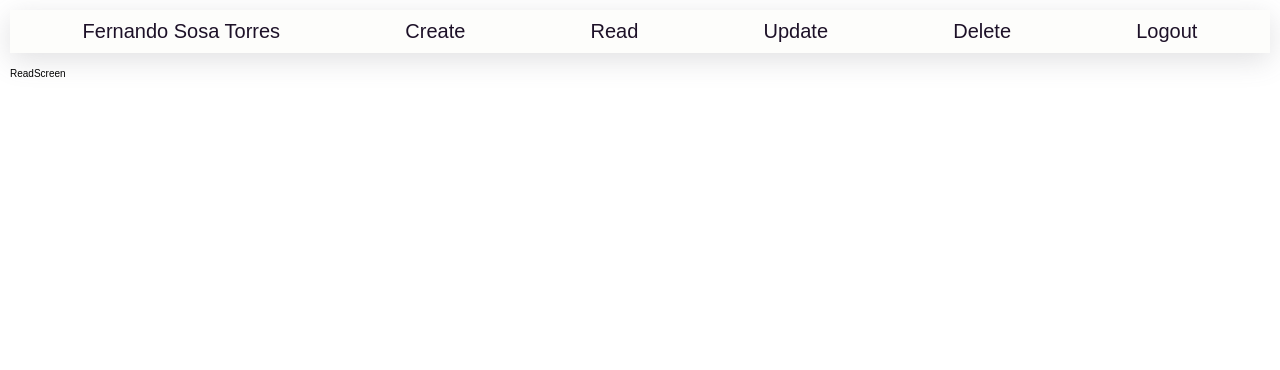
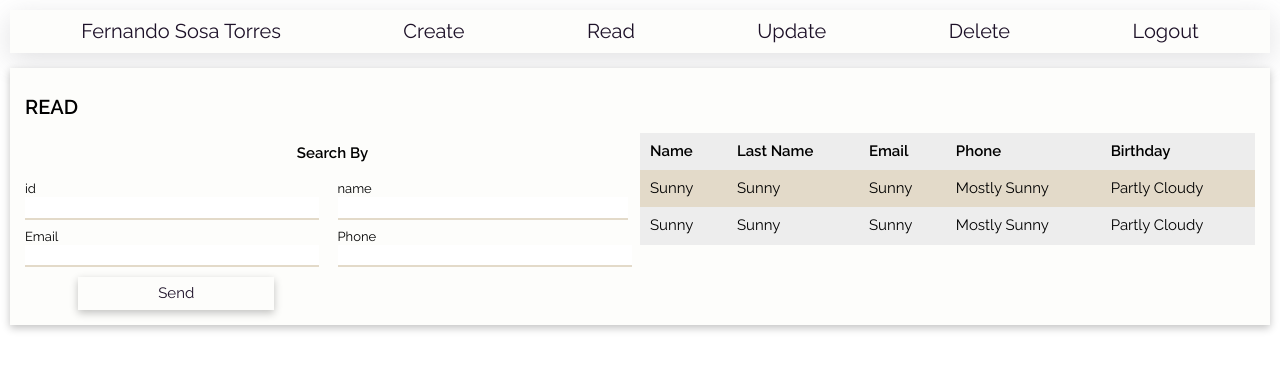
Before and after one commit to Fernando-uif/CRUD-Page, a React (Vite) app: page /read in a window 1280 px wide. Shown: the top 370 px of the page. Built offline with nearby package versions, Linux system fonts and the light colour scheme.

Commit message:
agregando pestania general de read

```diff
--- a/index.html
+++ b/index.html
@@ -1,13 +1,20 @@
 <!DOCTYPE html>
 <html lang="en">
+
 <head>
   <meta charset="UTF-8" />
   <link rel="icon" type="image/svg+xml" href="/src/favicon.svg" />
+  <link rel="preconnect" href="https://fonts.googleapis.com">
+  <link rel="preconnect" href="https://fonts.gstatic.com" crossorigin>
+  <link href="https://fonts.googleapis.com/css2?family=Raleway:ital,wght@0,300;0,400;0,500;0,600;1,100&display=swap"
+    rel="stylesheet">
   <meta name="viewport" content="width=device-width, initial-scale=1.0" />
   <title>Vite App</title>
 </head>
+
 <body>
   <div id="root"></div>
   <script type="module" src="/src/main.jsx"></script>
 </body>
+
 </html>
--- a/src/components/Create/CreateScreen.jsx
+++ b/src/components/Create/CreateScreen.jsx
@@ -1,42 +1,42 @@
 import React from "react";
 import "../../sass/layout/createForm.scss";
-import "../../sass/components/buttons.scss";
 export const CreateScreen = () => {
   return (
     <>
       <section className="createCard">
+        <h1>create</h1>
         <form action="" className="createCard__form">
           <div>
-            <label htmlFor="nombre">nombre</label>
-            <input className="createCard__input" id="nombre" type="text" />
+            <label htmlFor="nombre">name</label>
+            <input className="createCard__input" autoComplete="off"  id="nombre" type="text" />
           </div>
           <div>
             <label htmlFor="lastName">last name</label>
-            <input className="createCard__input" id="lastName" type="text" />
+            <input className="createCard__input" autoComplete="off" id="lastName" type="text" />
           </div>
           <div>
             <label htmlFor="email">email</label>
-            <input className="createCard__input" id="email" type="text" />
+            <input className="createCard__input" autoComplete="off" id="email" type="text" />
           </div>
           <div>
             <label htmlFor="password">password</label>
             <input
-              className="createCard__input"
+              className="createCard__input" autoComplete="off"
               id="password"
               type="password"
             />
           </div>
           <div>
             <label htmlFor="phone">phone</label>
-            <input className="createCard__input" id="phone" type="text" />
+            <input className="createCard__input" autoComplete="off" id="phone" type="text" />
           </div>
           <div>
             <label htmlFor="addres">address</label>
-            <input className="createCard__input" id="addres" type="text" />
+            <input className="createCard__input" autoComplete="off" id="addres" type="text" />
           </div>
           <div>
             <label htmlFor="date">birthday</label>
-            <input className="createCard__input" id="date" type="date" />
+            <input className="createCard__input" autoComplete="off" id="date" type="date" />
           </div>
           <div>
             <label htmlFor="genre">genre</label>
--- a/src/components/Read/ReadScreen.jsx
+++ b/src/components/Read/ReadScreen.jsx
@@ -1,7 +1,62 @@
-import React from 'react'
+import React from "react";
+import "../../sass/layout/readResults.scss";
+import { Results } from "./Results";
 
 export const ReadScreen = () => {
   return (
-    <div>ReadScreen</div>
-  )
-}
+    <div className="readCard">
+      <h1>read</h1>
+      <section className="readCard__secondCard">
+        <div>
+          <h2>Search by</h2>
+          <div className="readCard__search">
+            <div>
+              <label htmlFor="readCard-id">id</label>
+              <input
+                autoComplete="off"
+                className="readCard__input"
+                id="readCard-id"
+                type="text"
+              />
+            </div>
+
+            <div>
+              <label htmlFor="readCard-search">name</label>
+              <input
+                autoComplete="off"
+                className="readCard__input"
+                id="readCard-search"
+                type="search"
+              />
+            </div>
+            <div>
+              <label htmlFor="readCard-email">Email</label>
+              <input
+                autoComplete="off"
+                className="readCard__input"
+                id="readCard-email"
+                type="email"
+              />
+            </div>
+            <div>
+              <label htmlFor="readCard-phone">Phone</label>
+              <input
+                autoComplete="off"
+                className="readCard__input"
+                id="readCard-phone"
+                type="phone"
+              />
+            </div>
+
+            <div className="createCard__sendButton">
+              <span>Send</span>
+            </div>
+          </div>
+        </div>
+        <div className="readCard__results">
+          <Results />
+        </div>
+      </section>
+    </div>
+  );
+};
--- /dev/null
+++ b/src/components/Read/Results.jsx
@@ -0,0 +1,33 @@
+import React from "react";
+import "../../sass/layout/readResults.scss";
+export const Results = () => {
+  return (
+    <>
+      <table className="readCard__table">
+        <tbody>
+          <tr>
+            <th>name</th>
+            <th>last name</th>
+            <th>email</th>
+            <th>phone</th>
+            <th>Birthday</th>
+          </tr>
+          <tr>
+            <td>Sunny</td>
+            <td>Sunny</td>
+            <td>Sunny</td>
+            <td>Mostly sunny</td>
+            <td>Partly cloudy</td>
+          </tr>
+          <tr>
+            <td>Sunny</td>
+            <td>Sunny</td>
+            <td>Sunny</td>
+            <td>Mostly sunny</td>
+            <td>Partly cloudy</td>
+          </tr>
+        </tbody>
+      </table>
+    </>
+  );
+};
--- /dev/null
+++ b/src/sass/abstract/generalMixin.scss
@@ -0,0 +1,27 @@
+@import "../abstract/variables.scss";
+
+@mixin inputText {
+  border: 0.2rem solid $tertiary-color;
+  width: 96%;
+  display: block;
+  margin: 0;
+  border-top: none;
+  border-left: none;
+  border-right: none;
+  font-size: 1.6rem;
+  text-transform: capitalize;
+  &:focus{
+    outline: none;
+  }
+}
+
+@mixin card($padding:1.5rem) {
+  box-shadow: rgba(0, 0, 0, 0.24) 0px 3px 8px;
+  padding: $padding;
+  margin-bottom: 5rem;
+  background-color: lighten($tertiary-color, 15);
+}
+
+@mixin labelInputs {
+ font-size:1.3rem;
+}
--- a/src/sass/abstract/mixins.scss
+++ /dev/null
@@ -1,13 +0,0 @@
-@import "../../sass/abstract/variables.scss";
-
-@mixin inputText {
-  border: 0.2rem solid $primary-color;
-   width: 96%;
-  display: block;
-  margin: 0;
-  border-top: none;
-  border-left: none;
-  border-right: none;
-  font-size: 1.6rem;
-text-transform: capitalize;
-}
--- a/src/sass/base/base.component.scss
+++ b/src/sass/base/base.component.scss
@@ -8,14 +8,14 @@
 html {
   font-size: 10px;
 }
-label{
-  display:block;
+label {
+  display: block;
 }
 body {
-  font-family: sans-serif;
+  font-family: "Raleway", sans-serif;
   box-sizing: border-box;
-  min-height:100vh;
-  padding:1rem;
+  min-height: 100vh;
+  padding: 1rem;
 }
 /*! normalize.css v8.0.1 | MIT License | github.com/necolas/normalize.css */
 
@@ -27,7 +27,7 @@ body {
  * 2. Prevent adjustments of font size after orientation changes in iOS.
  */
 
- html {
+html {
   line-height: 1.15; /* 1 */
   -webkit-text-size-adjust: 100%; /* 2 */
 }
@@ -193,7 +193,8 @@ textarea {
  */
 
 button,
-input { /* 1 */
+input {
+  /* 1 */
   overflow: visible;
 }
 
@@ -203,7 +204,8 @@ input { /* 1 */
  */
 
 button,
-select { /* 1 */
+select {
+  /* 1 */
   text-transform: none;
 }
 
@@ -366,3 +368,7 @@ template {
 [hidden] {
   display: none;
 }
+
+label {
+  font-size: 1.3rem;
+}
--- a/src/sass/components/navBar.scss
+++ b/src/sass/components/navBar.scss
@@ -27,7 +27,7 @@
     border-top:none;
     border-left:none;
     border-right:none;
-    border-bottom: 0.2rem solid $secondary-color;
+    border-bottom: 0.2rem solid darken($tertiary-color,10);
     left: 0;
     height: .01rem;
     transform-origin: center;
--- a/src/sass/layout/createForm.scss
+++ b/src/sass/layout/createForm.scss
@@ -1,11 +1,11 @@
 @import "../abstract/variables.scss";
-@import "../abstract/mixins.scss";
+@import "../abstract/generalMixin.scss";
 
 .createCard {
-  box-shadow: rgba(0, 0, 0, 0.24) 0px 3px 8px;
-  padding:1.5rem;
-  margin-bottom: 5rem;
-  background-color: lighten($tertiary-color,15);
+  &  h1 {
+    text-transform: uppercase;
+  }
+  @include card(1.5rem);
   &__form {
     display: grid;
     grid-template-columns: repeat(2, 1fr);
--- /dev/null
+++ b/src/sass/layout/readResults.scss
@@ -0,0 +1,43 @@
+@import "../abstract/generalMixin.scss";
+@import '../abstract/variables.scss';
+.readCard {
+  @include card(1.5rem);
+
+  & h1 {
+    text-transform: uppercase;
+  }
+
+  &__secondCard {
+    display: grid;
+    grid-template-columns: repeat(2, 1fr);
+    & * h2 {
+      text-align: center;
+      text-transform: capitalize;
+      margin-bottom: 2rem;
+    }
+  }
+
+  &__search {
+    grid-gap: 1rem;
+    display: grid;
+    grid-template-columns: repeat(2, 1fr);
+  }
+  &__input {
+    @include inputText;
+  }
+  &__table {
+    background-color: #ededed;
+    width: 100%;
+    text-align: left;
+    border-collapse: collapse;
+    & th,
+    td {
+      font-size: 1.5rem;
+      text-transform: capitalize;
+      padding: 1rem;
+    }
+    & tr:nth-child(even){
+        background-color: $tertiary-color;
+    }
+  }
+}
```
Also changed, not shown: src/sass/components/buttons.scss (deleted). Lines whose indentation alone changed are shown as unchanged.
